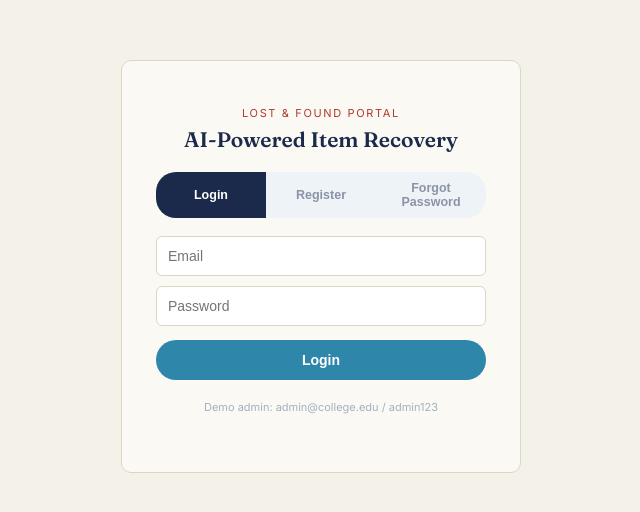
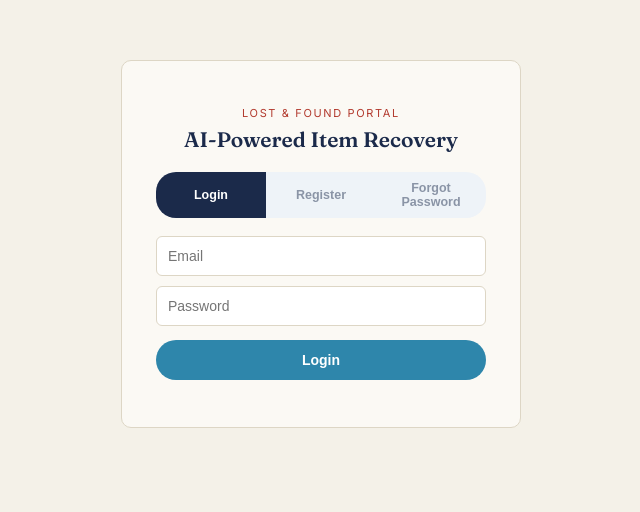
Before and after one commit to suryadev3/lost-v3, a website: page public/index.html in a window 1280 px wide. Shown: the whole page, without its empty margins (319-959 px from the left). Drawn offline with Linux system fonts and the light colour scheme.

Commit message:
Remove demo admin credentials from index.html
Removed demo admin credentials from the login form.

```diff
--- a/public/index.html
+++ b/public/index.html
@@ -27,7 +27,6 @@
     <input type="email" id="loginEmail" placeholder="Email" />
     <input type="password" id="loginPassword" placeholder="Password" />
     <button id="loginBtn" class="primary-btn">Login</button>
-    <p class="hint">Demo admin: admin@college.edu / admin123</p>
   </div>
 
   <div id="registerForm" class="auth-form hidden">
```
